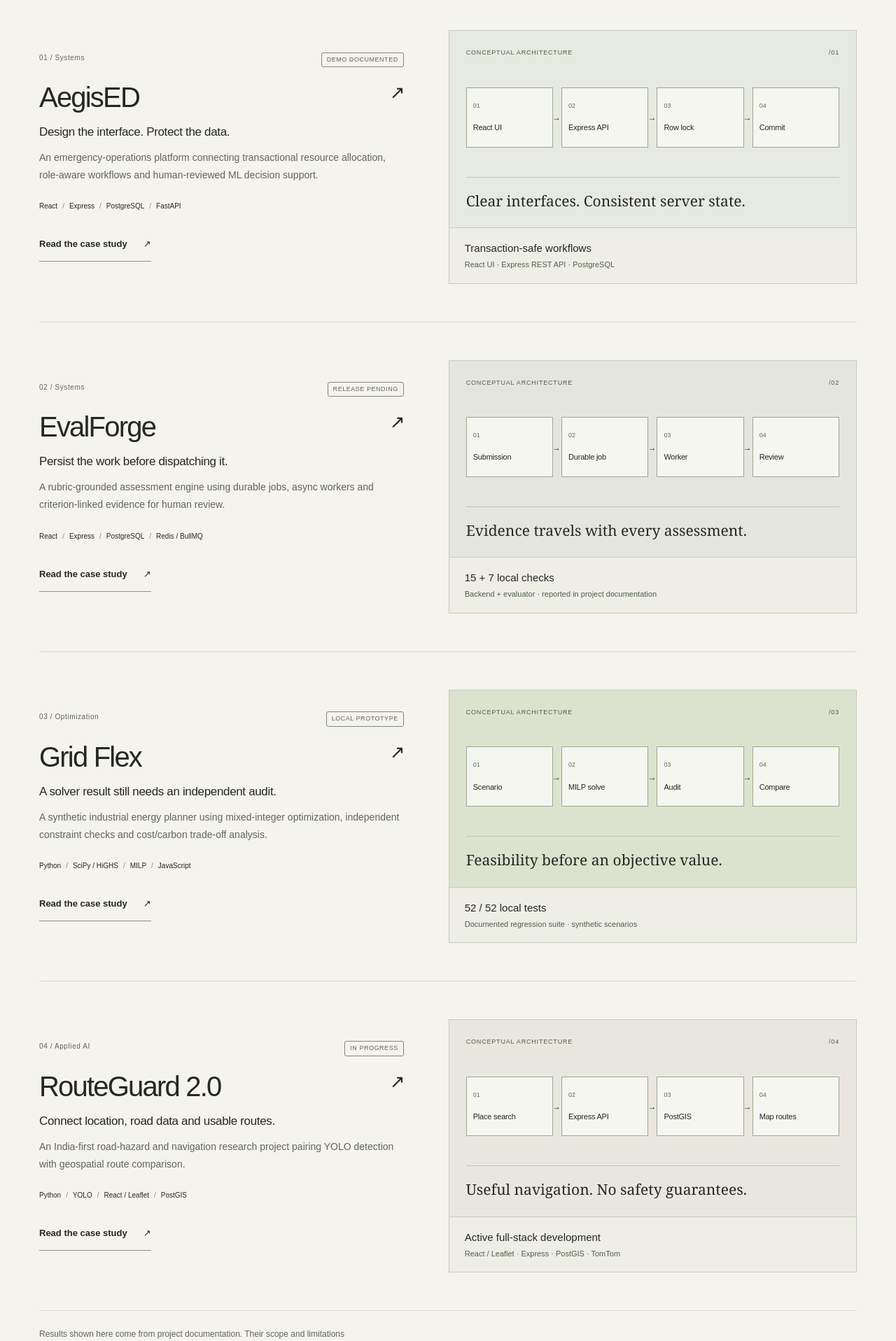
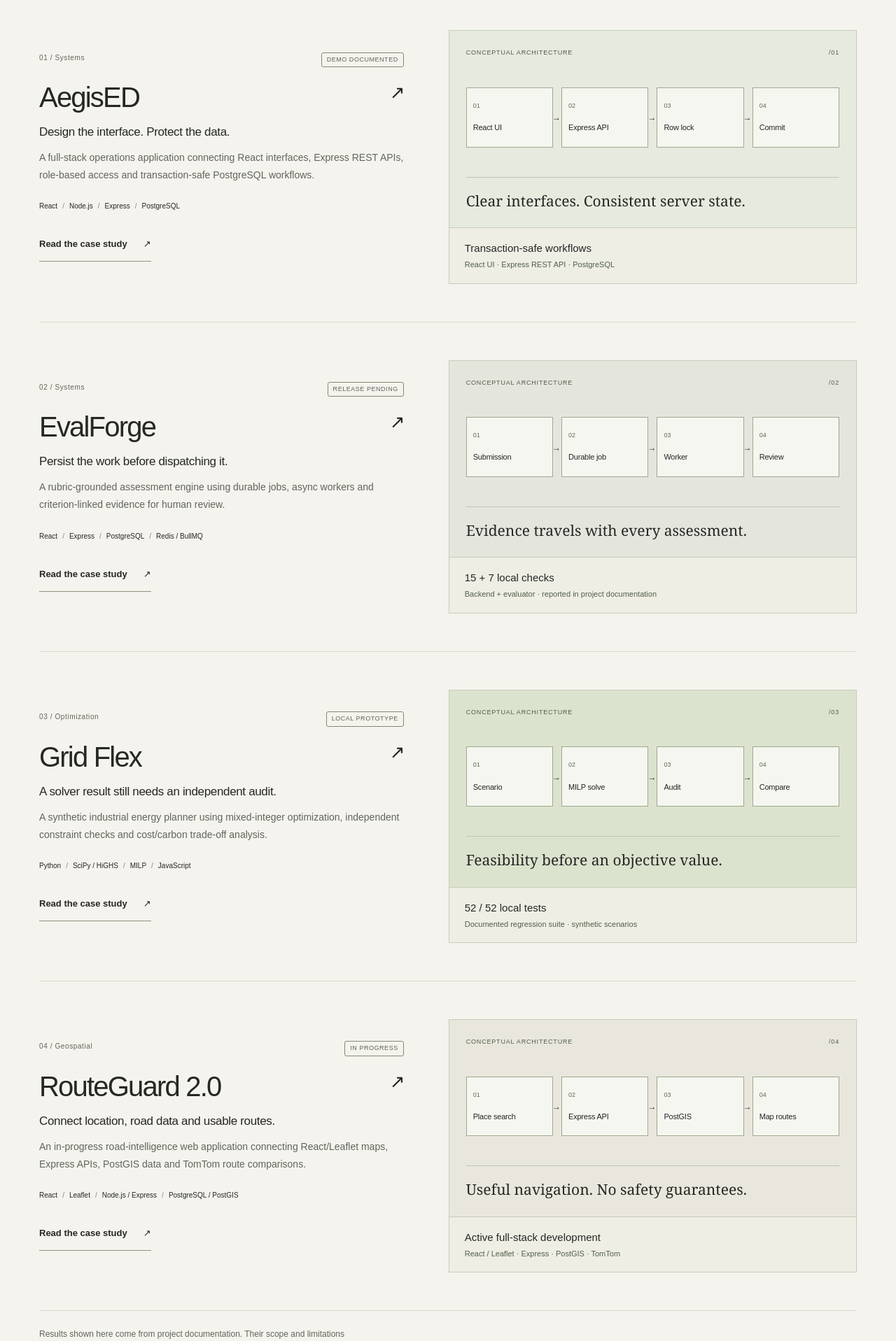
Before and after one commit to YT-PRO12/engineering-portfolio, a React (Vite) app: page / in a window 1280 px wide. Shown: the part 1346-3263 px from the top of the page at 70% size. Built offline with nearby package versions, Linux system fonts and the light colour scheme.

Commit message:
content: emphasize full-stack AegisED and geospatial RouteGuard engineering

```diff
--- a/public/data.js
+++ b/public/data.js
@@ -11,32 +11,33 @@ window.PORTFOLIO_DATA = {
   certifications: [], // Empty until issuer-issued credential URLs or files are verified.
   projects: [
     {
-      id:'aegised', index:'01', category:'Systems', label:'FULL-STACK · SYSTEMS ENGINEERING',
-      title:'AegisED', subtitle:'Emergency operations, without compromising data integrity.',
-      short:'An emergency-operations platform connecting transactional resource allocation, role-aware workflows and human-reviewed ML decision support.',
-      stack:['React','Express','PostgreSQL','FastAPI','scikit-learn'],
+      id:'aegised', index:'01', category:'Systems', label:'FULL-STACK · REACT / NODE / POSTGRESQL',
+      title:'AegisED', subtitle:'End-to-end emergency operations with dependable state.',
+      short:'A full-stack operations application connecting React interfaces, Express REST APIs, role-based access and transaction-safe PostgreSQL workflows.',
+      stack:['React','Node.js','Express','PostgreSQL','Docker'],
       badges:['Public code','Demo documented'],
       repo:'https://github.com/YT-PRO12/AegisED', demo:'https://careflow-app.onrender.com',
       visual:'care', status:'DEMO DOCUMENTED', statusTone:'live',
-      highlight:'Row-level locking, auditable transitions and a human-in-the-loop ML service.',
-      overview:'AegisED explores the reliability problems behind coordinated emergency operations. It uses a React frontend, an Express gateway, PostgreSQL-backed workflows and a separate FastAPI service for non-clinical decision support. The application is an educational engineering demonstration, not a clinical product.',
-      problem:'When multiple operators allocate the same constrained resources, naïve CRUD APIs can produce inconsistent state. Emergency workflows also require clear authorization, traceability and careful boundaries around machine-learning recommendations.',
-      architecture:[['React client','Patient, operator and administrative workflows'],['Express gateway','Authentication, authorization, validation and auditing'],['PostgreSQL','Transactions, row locks, durable emergency state'],['FastAPI service','Human-reviewed synthetic-data ML recommendations']],
+      highlight:'Responsive operational interfaces, protected APIs, transactional allocations and audit history.',
+      overview:'AegisED is a full-stack emergency-operations engineering demonstration. The React frontend supports registration, case intake, doctor and bed assignment, treatment and discharge. The Node.js/Express API handles authentication, validation, role permissions and workflow rules, while PostgreSQL stores durable state and transactionally protects shared resources.',
+      problem:'When two operators assign the same doctor or bed, client-only state updates cannot guarantee consistency. The application must keep the UI and database aligned even when requests conflict or fail, while preserving access boundaries and auditability.',
+      architecture:[['React frontend','Role-aware registration, dashboards, cases and workflow interfaces'],['Node.js / Express API','REST endpoints, validation, sessions, RBAC and audit events'],['PostgreSQL / Neon','Relational records, transactions and SELECT FOR UPDATE row locks'],['Build & delivery','Vite frontend, Docker configuration and GitHub Actions checks']],
       contribution:[
-        'Built backend workflow transitions for patient intake, resource assignment, treatment and discharge using PostgreSQL transactions and row locking.',
-        'Kept authorization and audit events at the API layer, rather than relying on hidden frontend controls.',
-        'Integrated a separate FastAPI/scikit-learn service with human review and recorded override flows.'
+        'Built React workflows for emergency intake, resource management, treatment progression and discharge against backend APIs.',
+        'Implemented Express routes and server-side controls for authentication, role permissions, request validation and audit records.',
+        'Protected doctor and bed assignments using PostgreSQL transactions, row-level locking and rollback paths for conflicting requests.',
+        'Connected frontend state to backend-owned business rules instead of relying on cosmetic client-side permissions.'
       ],
       evidence:[
-        'Repository documents an accessible Render demonstration and a Neon-backed data path; availability can vary on free hosting.',
-        'The model README reports 0.7893 macro-F1 on 900 held-out synthetic cases. This is not clinical validation.',
-        'A dated release-readiness report records 16 passing local API integration tests and 9 passing Python tests.'
+        'Repository source documents the Express API, middleware, SQL workflows and public demonstration configuration.',
+        'Dated release-readiness evidence records 16 passing API integration tests, frontend lint/build checks and native PostgreSQL CI coverage for its referenced commit.',
+        'The Render demonstration is documented; its live availability and deployed revision require separate verification.'
       ],
-      limits:'Uses synthetic data; not clinically validated. Deployment checks are dated, and a current production acceptance run was not performed for this portfolio.',
+      limits:'Engineering demonstration with synthetic patient data, not a production healthcare system. Current provider availability, security accreditation and clinical readiness are not claimed.',
       source:[
-        ['App API and security middleware','https://github.com/YT-PRO12/AegisED/blob/main/backend/src/app.js'],
-        ['Release-readiness report','https://github.com/YT-PRO12/AegisED/blob/main/docs/RELEASE_READINESS.md'],
-        ['Public project README','https://github.com/YT-PRO12/AegisED/blob/main/README.md']
+        ['Express API and security middleware','https://github.com/YT-PRO12/AegisED/blob/main/backend/src/app.js'],
+        ['Release readiness and CI evidence','https://github.com/YT-PRO12/AegisED/blob/main/docs/RELEASE_READINESS.md'],
+        ['Project architecture and documentation','https://github.com/YT-PRO12/AegisED/blob/main/README.md']
       ]
     },
     {
@@ -93,27 +94,27 @@ window.PORTFOLIO_DATA = {
       ]
     },
     {
-      id:'routeguard', index:'04', category:'Applied AI', label:'COMPUTER VISION · GEOSPATIAL',
-      title:'RouteGuard 2.0', subtitle:'Road intelligence that earns its confidence.',
-      short:'An India-first road-hazard and navigation research project pairing YOLO detection with geospatial route comparison.',
-      stack:['Python','YOLO','React / Leaflet','PostGIS','TomTom'],
-      badges:['In progress','Target not achieved'],
+      id:'routeguard', index:'04', category:'Geospatial', label:'GEOSPATIAL · FULL-STACK NAVIGATION',
+      title:'RouteGuard 2.0', subtitle:'Driver-facing navigation built around trustworthy inputs.',
+      short:'An in-progress road-intelligence web application connecting React/Leaflet maps, Express APIs, PostGIS data and TomTom route comparisons.',
+      stack:['React','Leaflet','Node.js / Express','PostgreSQL / PostGIS','TomTom'],
+      badges:['In progress','Not safety validated'],
       visual:'route', status:'IN PROGRESS', statusTone:'research',
-      highlight:'Active dataset and label audits toward an ambitious, not-yet-met severe-hazard detection target.',
-      overview:'RouteGuard 2.0 is an ongoing road-hazard intelligence and navigation project. Its engineering work includes React/Leaflet driver workflows, an Express API, PostGIS-backed hazard data and TomTom routing, alongside experiments using YOLO models on road-damage imagery.',
-      problem:'Hazard-informed routing depends on uncertain observations. A model trained on noisy road-damage labels cannot responsibly be described as accurate or safety-guaranteeing without careful data audits and independent evaluation.',
-      architecture:[['Image and label audit','Road-damage data integrity and human review'],['YOLO RoadVision research','Four-class damage detection baseline/experiments'],['Express + PostGIS','Geospatial hazard storage and route signals'],['React + Leaflet + TomTom','Driver-facing place search and route comparison']],
+      highlight:'Destination search, GPS quality checks, geospatial data and route-comparison interfaces.',
+      overview:'RouteGuard 2.0 is an ongoing full-stack road-intelligence and navigation project. The architecture combines driver-facing React/Leaflet interfaces, an Express backend, geospatial PostgreSQL/PostGIS records and TomTom routing. Hazard-detection research remains a separate experimental input and is not presented as a deployed safety service.',
+      problem:'A usable navigation product must handle location permissions, imprecise or stale GPS readings, destination search and route previews before attempting any hazard-related decisions. Data reliability matters as much as a polished map.',
+      architecture:[['React + Leaflet','Driver UI, location feedback and interactive route maps'],['Express endpoints','Authenticated place search, resolution and route requests'],['PostgreSQL / PostGIS','Geospatial hazard records and location-aware queries'],['TomTom integration','Traffic-aware routing and route-comparison inputs']],
       contribution:[
-        'Worked on road-damage detection evaluation and data-integrity checks, including suspicious empty-label review and split leakage checks.',
-        'Built or integrated routing and map workflows that combine driver location, place resolution and hazard-informed route comparisons.',
-        'Maintained an explicit research target of at least 95% precision AND recall per severe-hazard class on an independent test set; not yet achieved.'
+        'Developed or integrated driver-mode location handling, manual-origin fallback and route previews in the frontend workflow.',
+        'Worked on authenticated destination search and place resolution against Express API contracts.',
+        'Connected route comparison with geospatial road-condition data while documenting incomplete hazard-accuracy research.'
       ],
       evidence:[
-        'Historical RDD2022-derived four-class baseline recorded 61.51% precision, 56.38% recall and 60.26% mAP50 on a validation set.',
-        'More recent candidate training underperformed the baseline; these experiments must not be represented as production performance.',
-        'Some severe target classes (open manholes, flooding, road collapse) are not represented by the four-class baseline.'
+        'Previous local development records describe frontend GPS accuracy/staleness checks and authenticated place-search integration.',
+        'Hazard model research and dataset audits remain experimental; there is no certified real-world detection accuracy or safety outcome.',
+        'A current public release and independent end-to-end production validation have not been established.'
       ],
-      limits:'In progress. The 95%+ precision/recall objective has not been reached or independently validated. Local source is not included in this portfolio package, and no verified public repository URL is supplied.',
+      limits:'In progress. No route is guaranteed safer. The earlier 95%+ severe-hazard precision and recall research objective remains unachieved; model experiments are not production performance. Local source is not public in this portfolio.',
       source:[]
     }
   ]
```
